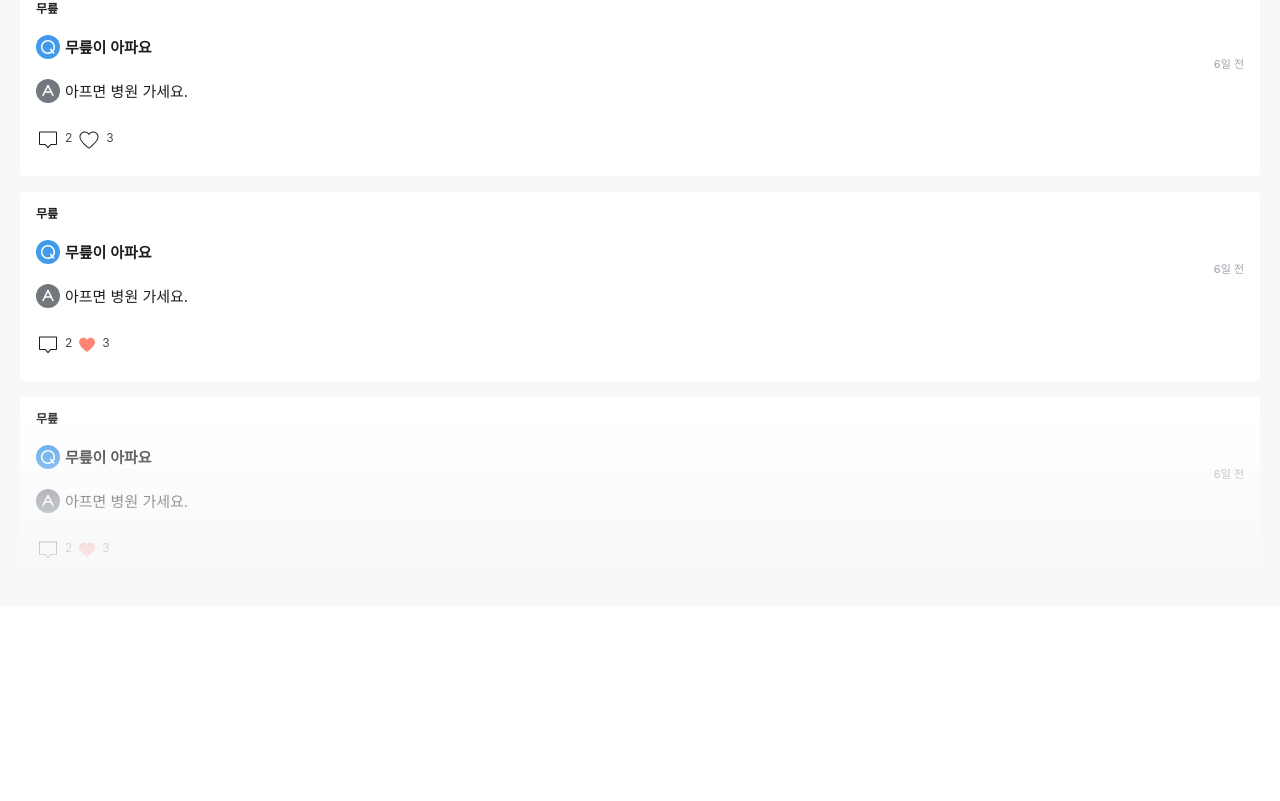
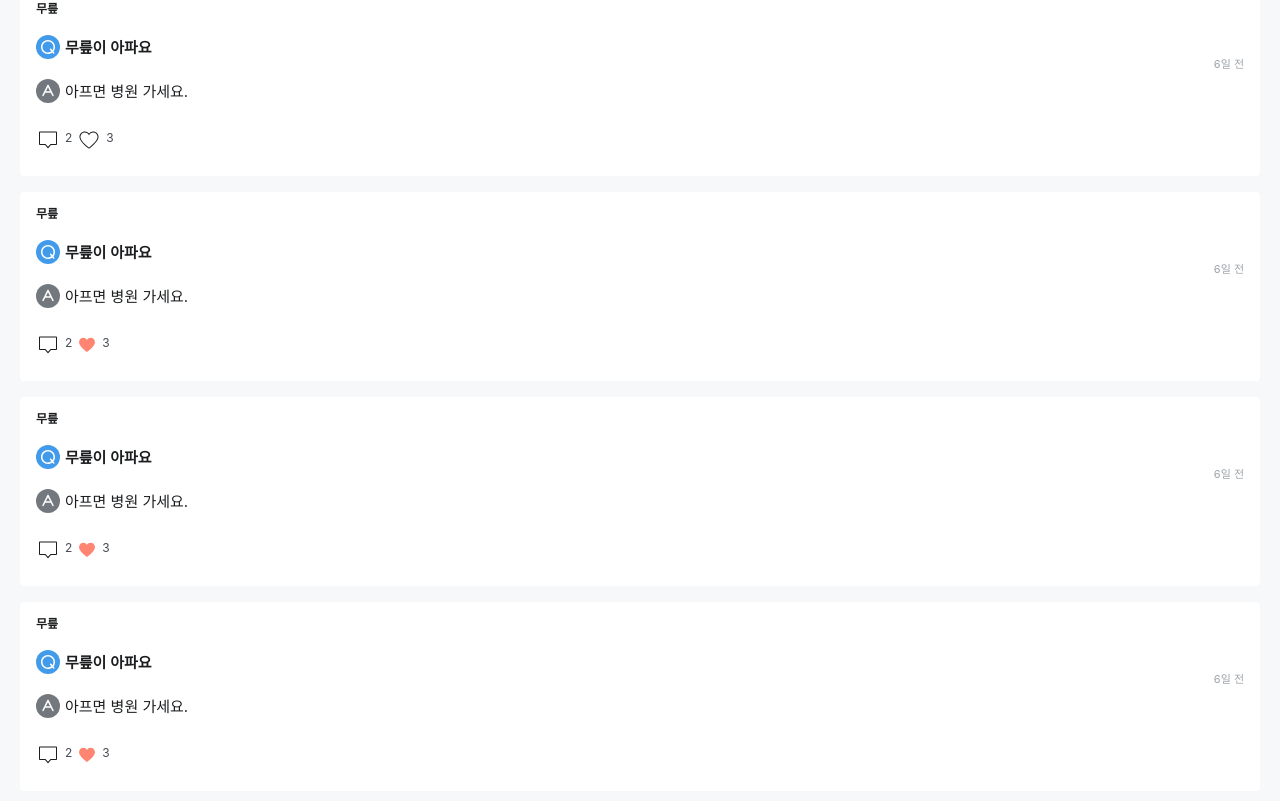
Before and after one commit to restareaByWeezy/fe_medikit, a Next.js app: page / in a window 1280 px wide. Shown: the part 1552-2353 px from the top of the page. Before the commit the page ends 2158 px from the top, so only its background shows below. Built offline with nearby package versions, Linux system fonts and the light colour scheme; a web font is replaced by a local one.

Commit message:
🐛 Modify: questions type fix

```diff
--- a/src/components/common/Cards/QaCardList.tsx
+++ b/src/components/common/Cards/QaCardList.tsx
@@ -1,19 +1,13 @@
 import { Stack } from '@mui/system'
-import { useQuery } from '@tanstack/react-query'
-import { fetchQuestions } from 'services'
 
 import QaCard, { QaCardProps } from './QaCard'
 
 interface QaCardListProps {
   moreViewClicked: boolean
+  questions: QaCardProps[] | undefined
 }
 
-const QaCardList = ({ moreViewClicked }: QaCardListProps) => {
-  const { data: questions } = useQuery<QaCardProps[]>(
-    ['questions'],
-    fetchQuestions,
-  )
-
+const QaCardList = ({ moreViewClicked, questions }: QaCardListProps) => {
   const list = questions?.map((qa, idx) => {
     const { id, question, answer, category, answerNum, likes, isLiked } = qa
 
--- a/src/components/common/_Layouts/headers/BoardHeader/BoardHeader.tsx
+++ b/src/components/common/_Layouts/headers/BoardHeader/BoardHeader.tsx
@@ -19,6 +19,7 @@ const BoardHeader = ({ title }: BoardHeaderProps) => {
 export default BoardHeader
 
 const Wrapper = styled('header', {
+  display: 'flex',
   position: 'relative',
   justifyContent: 'center',
   alignItems: 'center',
--- a/src/components/elements/HomePage/_fragments/HomePageContent.tsx
+++ b/src/components/elements/HomePage/_fragments/HomePageContent.tsx
@@ -1,17 +1,26 @@
 import { useState } from 'react'
 
+import { useQuery } from '@tanstack/react-query'
 import Button from 'components/common/Button'
+import { QaCardProps } from 'components/common/Cards/QaCard'
 import QaCardList from 'components/common/Cards/QaCardList'
 import FloatingBtn from 'components/common/FloatingBtn'
 import SearchBar from 'components/common/Input'
+import { fetchQuestions } from 'services'
 import { styled } from 'styles/globalStitches'
 
 import RecentKeyword from './RecentKeyword'
 import RecentQuestion from './RecentQuestion'
+
 import { Title } from './_style'
 
 const HomePageContent = () => {
   const [moreViewClicked, setMoreViewClicked] = useState(false)
+
+  const { data: questions } = useQuery<QaCardProps[]>(
+    ['questions'],
+    fetchQuestions,
+  )
 
   const handleClick = () => {
     if (!moreViewClicked) {
@@ -25,7 +34,7 @@ const HomePageContent = () => {
         <SearchBar />
         <QaWrapper>
           <Title>추천 메디킷</Title>
-          <QaCardList moreViewClicked={moreViewClicked} />
+          <QaCardList questions={questions} moreViewClicked={moreViewClicked} />
         </QaWrapper>
         <ViewMoreBtn
           className={!moreViewClicked ? 'blured' : ''}
@@ -42,7 +51,7 @@ const HomePageContent = () => {
         </FloatingBtnWrapper>
       </Wrapper>
       <RecentKeyword />
-      <RecentQuestion />
+      <RecentQuestion questions={questions} />
     </>
   )
 }
--- a/src/components/elements/HomePage/_fragments/RecentQuestion.tsx
+++ b/src/components/elements/HomePage/_fragments/RecentQuestion.tsx
@@ -1,14 +1,18 @@
+import { QaCardProps } from 'components/common/Cards/QaCard'
 import QaCardList from 'components/common/Cards/QaCardList'
-import { example } from 'components/common/Cards/constants'
 import Col from 'components/common/_Grid/Col'
 
 import { Title } from './_style'
 
-const RecentQuestion = () => {
+interface RecentQuestionProps {
+  questions: QaCardProps[] | undefined
+}
+
+const RecentQuestion = ({ questions }: RecentQuestionProps) => {
   return (
     <Col>
       <Title>실시간 질문</Title>
-      <QaCardList qaList={example} />
+      <QaCardList questions={questions} moreViewClicked={true} />
     </Col>
   )
 }
```
